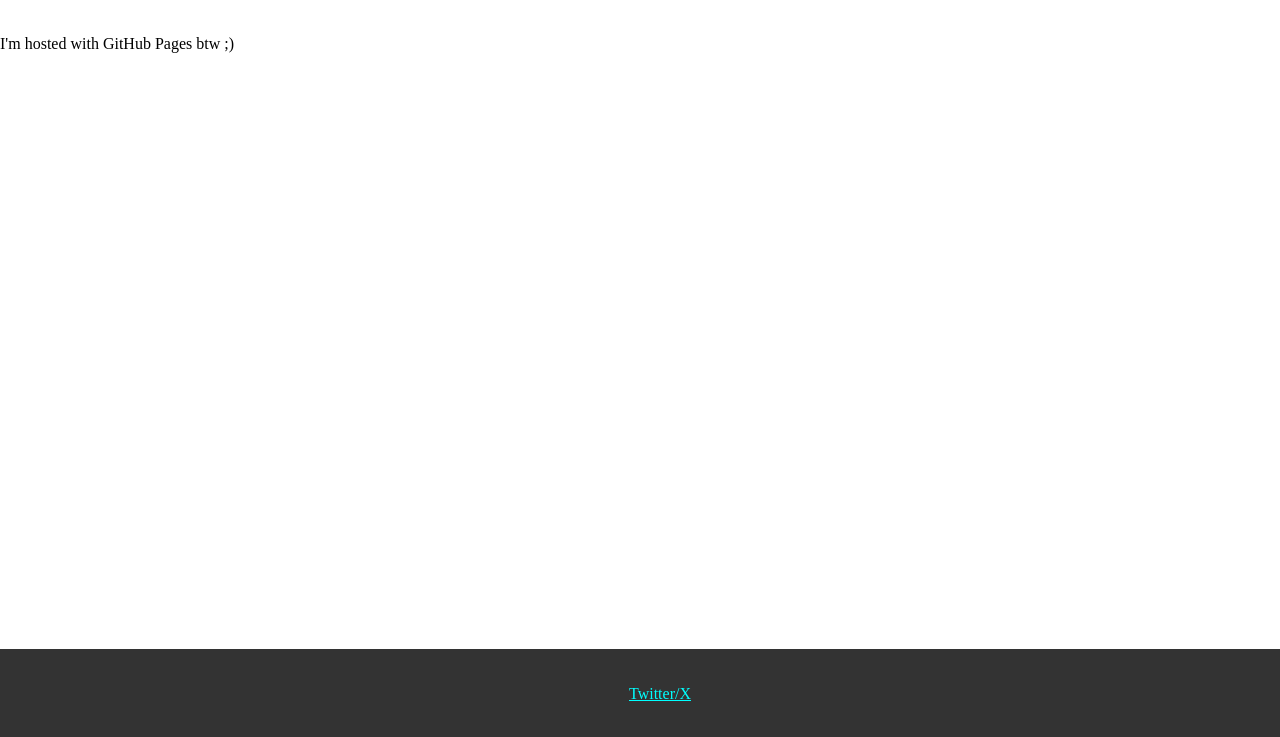
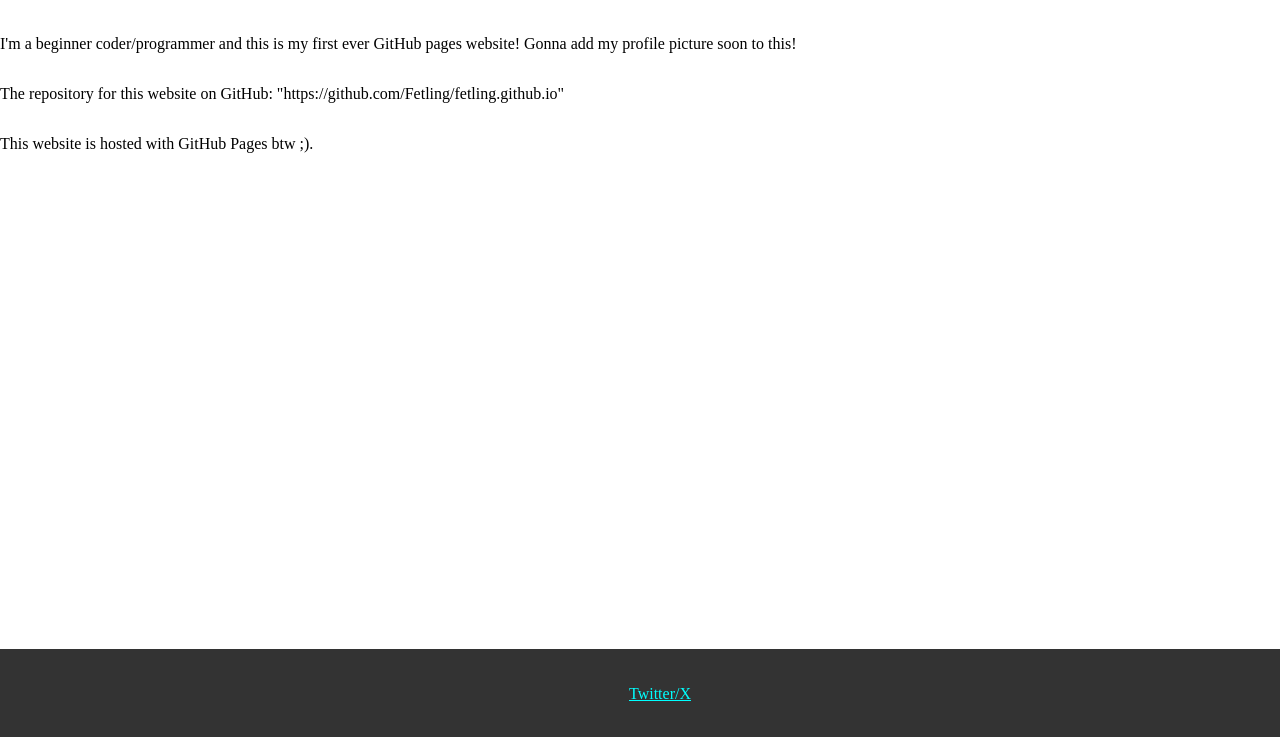
Before and after one commit to VsArchoyDorn/vsarchoydorn.github.io, a plain HTML site: page index.html in a window 1280 px wide. Shown: the part 61-798 px from the top of the page. Drawn offline with Linux system fonts and the light colour scheme.

Commit message:
Initial commit

```diff
--- a/index.html
+++ b/index.html
@@ -45,8 +45,9 @@ header {
 </head>
 <body>
     <h1>Hello World! I'm Fetling!</h1>
-
-    <p>I'm hosted with GitHub Pages btw ;)</p>
+    <p>I'm a beginner coder/programmer and this is my first ever GitHub pages website! Gonna add my profile picture soon to this! </p>
+    <p>The repository for this website on GitHub: "https://github.com/Fetling/fetling.github.io" </p>
+    <p>This website is hosted with GitHub Pages btw ;).</p>
 
 
     <footer>
```
